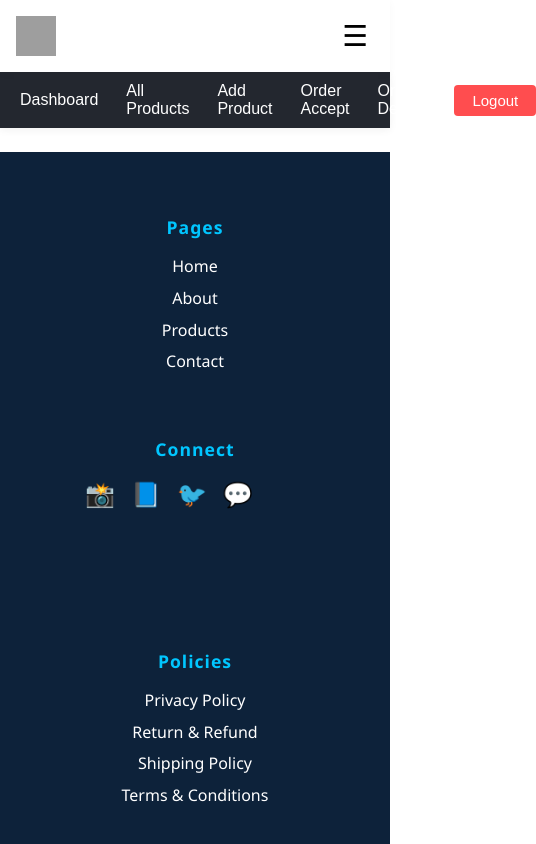
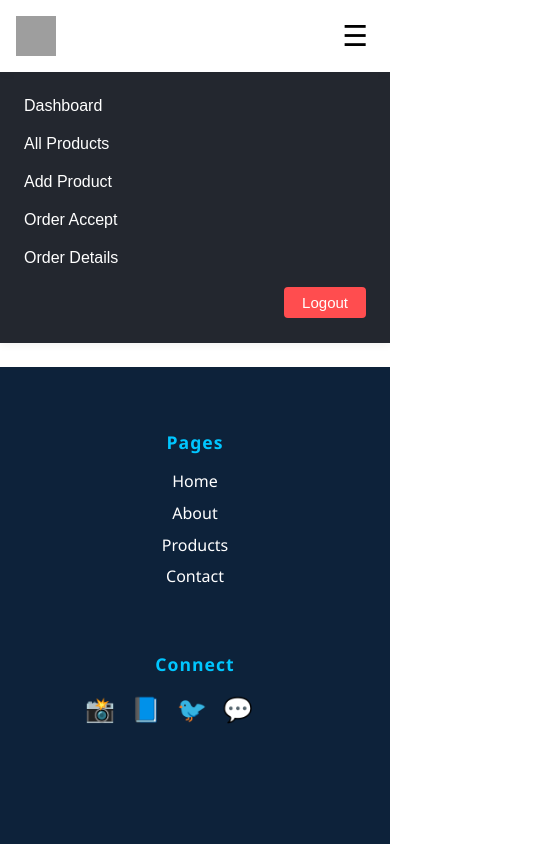
Before and after one commit to adnanansari114/ecommerce-frontend, a React (Vite) app: page /admin in a window 390 px wide. Shown: the top 844 px of the page, 536 px wide, since content can reach past the window. Built offline with nearby package versions, Linux system fonts and the light colour scheme; no server answers; grey boxes are pictures that could not be loaded.

Commit message:
your message

```diff
--- a/src/admin/AllProduct.jsx
+++ b/src/admin/AllProduct.jsx
@@ -53,7 +53,7 @@ const handleDelete = async (productId) => {
       {likeMsg && <div className="like-msg">{likeMsg}</div>}
       <div className="products-grid">
         {products.map((product) => (
-          <div className="product-card" key={product._id}>
+          <div className="product-cards" key={product._id}>
             <div className="product-img-wrap">
               <img
                 src={
--- a/src/styles/Admin.css
+++ b/src/styles/Admin.css
@@ -1046,6 +1046,17 @@
 
 
 @media (max-width: 900px) {
+  .admin-navbar{
+    padding-bottom: 165px;
+  }
+  .admin-navbar ul{
+    flex-direction: column;
+    align-items: start;
+    padding: 25px 24px;
+  }
+  .admin-navbar ul li{
+    padding-bottom: 20px;
+  }
   .admin-dashboard-stats {
     flex-direction: column;
     gap: 1.2rem;
```
